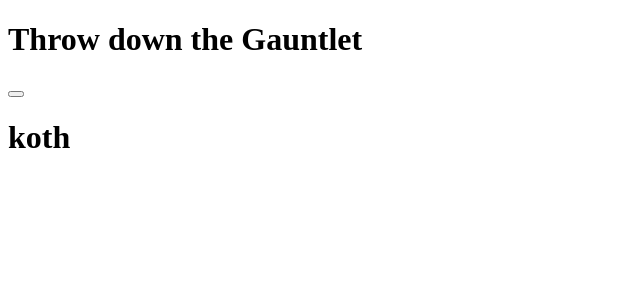
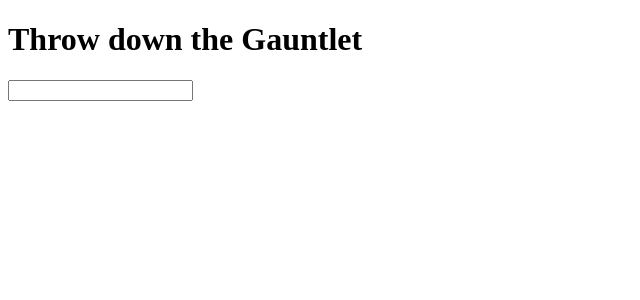
Before and after one commit to CamLRay/Throw-Down-The-Gauntlet, a React (Create React App) app: page /tournaments in a window 1280 px wide. Both pictures are taken after typing "Sample" into the empty fields and a click on the button "Create Tournament". Shown: the top 300 px of the page, without its empty margins (0-640 px from the left). Built offline with nearby package versions, Linux system fonts and the light colour scheme.

Commit message:
add option for multiple rings

```diff
--- a/src/components/Koth.jsx
+++ b/src/components/Koth.jsx
@@ -1,8 +1,30 @@
-const Koth = () =>{
+import { useEffect, useState } from "react";
+import Ring from "./Ring";
+
+const Koth = (props) =>{
+  const [ringCount, setRingCount] = useState(null);
+  const [ringList, setRingList] = useState([]);
+  const { players } = props;
+
+  const handleRingCount = (count) => {
+    let ringArray=[];
+    for(let i=1; i<=count; i++){
+      ringArray.push(i);
+    }
+    setRingList(ringArray)
+  };
+
+  useEffect(()=>{
+    handleRingCount(ringCount)
+  },[ringCount])
 
   return (
     <>
-      <h1>koth</h1>
+      <input type='number' max='10' onChange={(e)=> setRingCount(e.target.value)}/>
+      {ringList.map((ring)=>{
+        return <Ring players={players} ringNum={ring}/>
+      })}
+
     </>
   );
 }
--- a/src/components/Player.jsx
+++ b/src/components/Player.jsx
@@ -1,5 +1,5 @@
 const Player = (props) =>{
-  const {thisPlayer, handleWin} = props;
+  const {player, handleWin} = props;
   return(
     <>
       <button onClick={()=>handleWin(player)}>{player.name}</button>
--- a/src/components/Ring.jsx
+++ b/src/components/Ring.jsx
@@ -1,18 +1,10 @@
+import Player from "./Player";
 import { useState } from "react";
 
 const Ring = (props) =>{
   const [king, setKing] = useState({});
 
-  // const { participantList} = props;
-  const playerList = [
-    {name:'Cameron'},
-    {name:'Cameron1'},
-    {name:'Cameron2'},
-    {name:'Cameron3'},
-    {name:'Cameron4'},
-    {name:'Cameron5'},
-    {name:'Cameron6'},
-  ];
+  const { players} = props;
 
   const handleStreak = (player) => {
     const tempStreak = king.streak;
@@ -29,7 +21,7 @@ const Ring = (props) =>{
       <h1>Ring #{props.ringNum}</h1>
       <h2>Current King: {king.name}</h2>
       <h2>Streak: {king.streak}</h2>
-      {playerList.map((player)=>{
+      {players.map((player)=>{
         return <Player handleWin={handleStreak} player={player} />
       })}
       </>
--- a/src/components/TournamentControl.jsx
+++ b/src/components/TournamentControl.jsx
@@ -12,26 +12,26 @@ const TournamentControl = () =>{
 // useEffect for predatabase development purpose
   useEffect(()=>{
     setPlayers([
-      {name:'Britany'},
-      {name:'Zofia'},
-      {name:'Ayub'},
-      {name:'Cory'},
-      {name:'Cora'},
-      {name:'Jed'},
-      {name:'Kason'},
-      {name:'Britany'},
-      {name:'Britany'},
-      {name:'Britany'},
-      {name:'Britany'},
-      {name:'Britany'},
-      {name:'Britany'},
-      {name:'Britany'},
-      {name:'Britany'},
-      {name:'Britany'},
-      {name:'Britany'},
-      {name:'Britany'},
-      {name:'Britany'},
-      {name:'Britany'},
+      {name:'Britany', persona:'Satsuki', wins: 0},
+      {name:'Zofia', persona: 'Misaki', wins: 0},
+      {name:'Ayub', persona: 'Simone', wins: 0},
+      {name:'Cory', persona: 'Fai', wins: 0},
+      {name:'Cora', persona: 'Sion', wins: 0},
+      {name:'Jed', persona: 'Dagon', wins: 0},
+      {name:'Kason', persona: 'Devry', wins: 0},
+      {name:'Marie', persona: 'Magpie', wins: 0},
+      {name:'Syeda', persona: 'Stella', wins: 0},
+      {name:'Simrah', persona: 'Ruki', wins: 0},
+      {name:'Ella-May', persona: 'Siobhan', wins: 0},
+      {name:'Renae', persona: 'Mayaganta', wins: 0},
+      {name:'Adyan', persona:'Hammasgallagher', wins: 0},
+      {name:'Shane', persona: 'Burnaug', wins: 0},
+      {name:'Chaya', persona: 'Horselillie', wins: 0},
+      {name:'Eliot', persona: 'Burhat', wins: 0},
+      {name:'Delores', pesona: 'Gwydlillie', wins: 0},
+      {name:'Eilidh', persona: 'Bunster', wins: 0},
+      {name:'Tanvir', persona: 'Ellillie', wins: 0},
+      {name:'Gerrard', persona: 'Bufirebreather', wins: 0},
     ])
   },[])
 
@@ -47,13 +47,13 @@ const TournamentControl = () =>{
 
   useEffect(()=>{
     if(tournamentDetails.style === 'koth'){
-      setVisibleComponent(<Koth  />)
+      setVisibleComponent(<Koth players={players}/>)
     }
-  },[tournamentDetails])
+  },[tournamentDetails, players])
 
   return(
     <>
-      <TournamentNav style={tournamentDetails} players={players}/>
+      <TournamentNav style={tournamentDetails}/>
       {visibleComponent}
     </>
   )
--- a/src/components/TournamentNav.jsx
+++ b/src/components/TournamentNav.jsx
@@ -2,7 +2,6 @@ const TournamentNav = () =>{
   return (
     <>
       <nav>
-        <button></button>
       </nav>
     </>
   );
```
